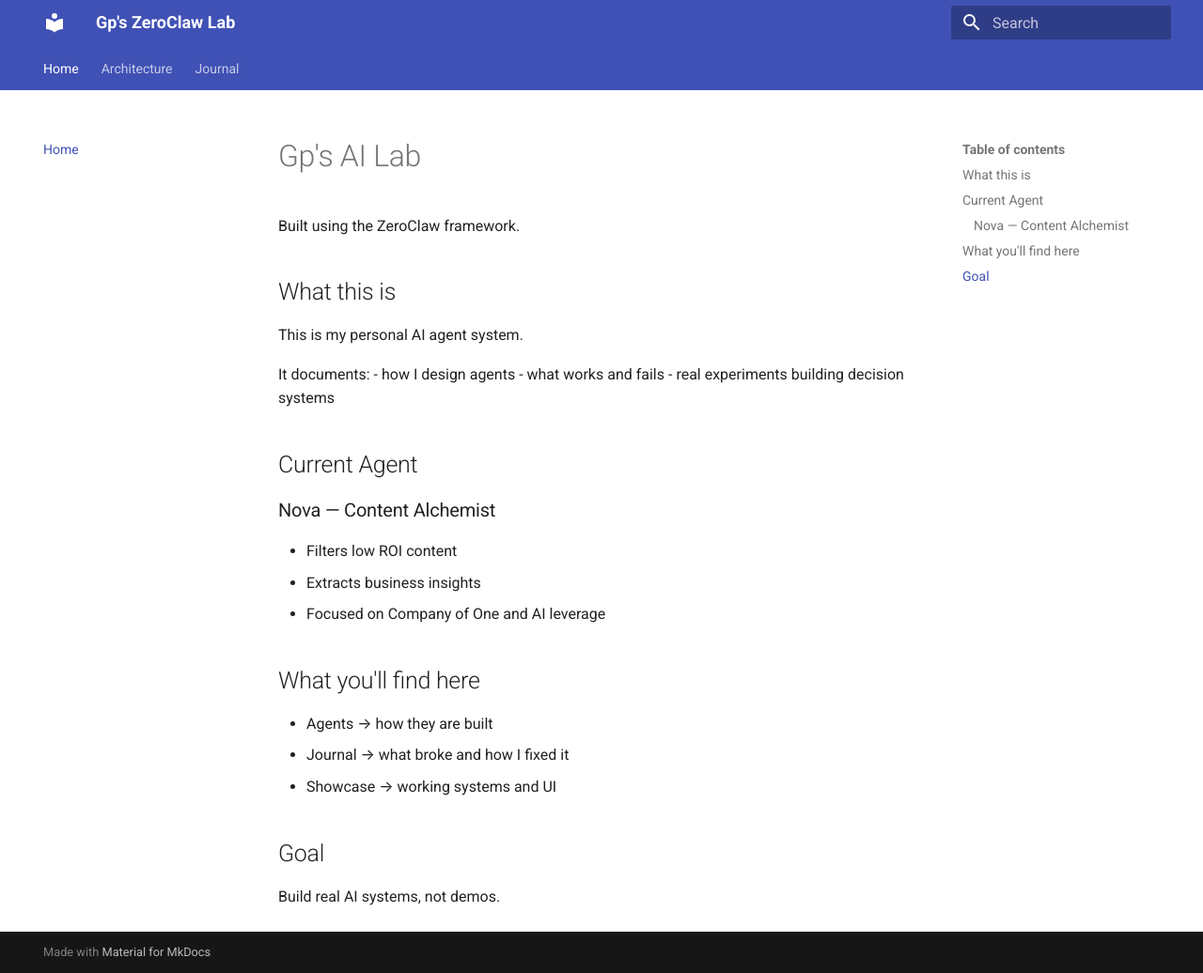
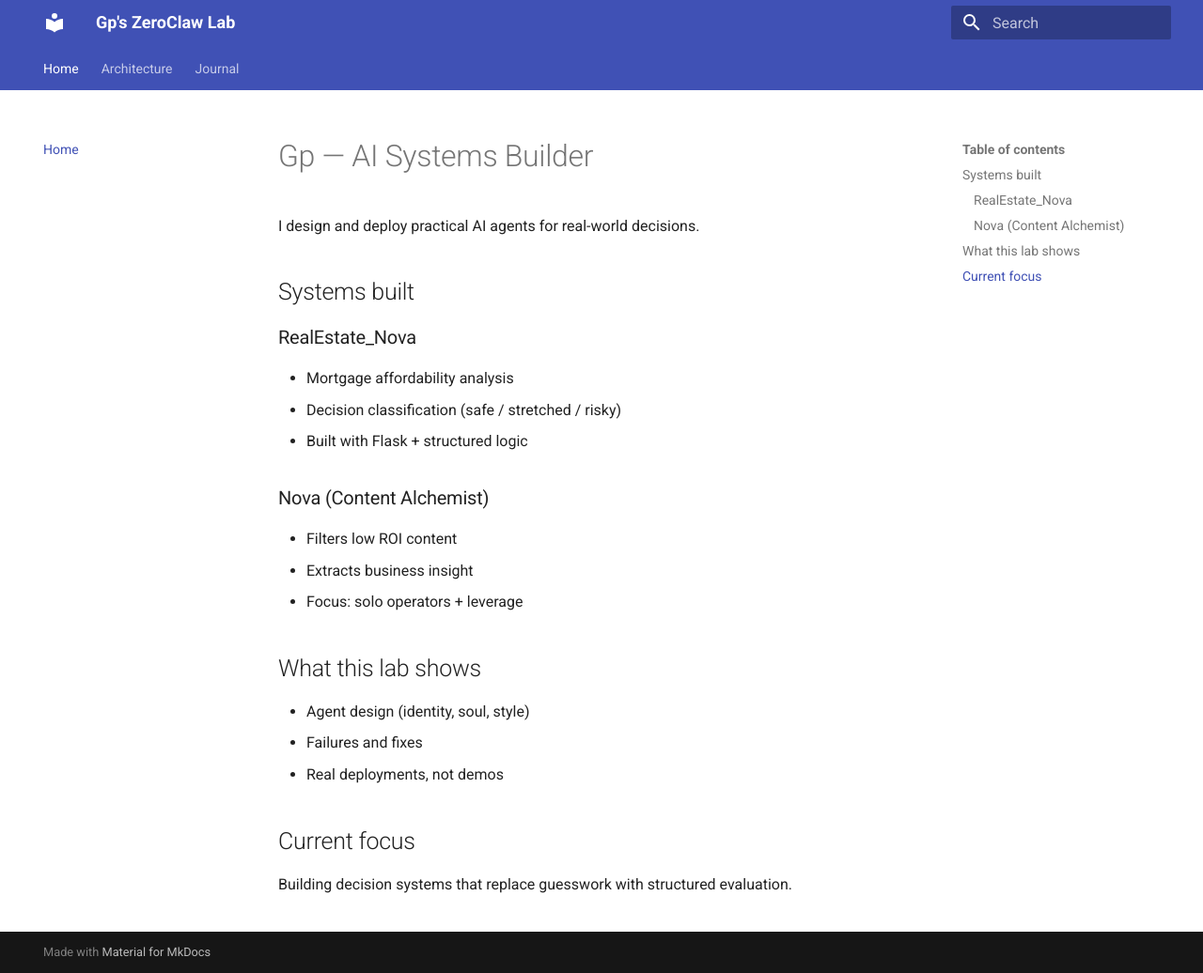
Before and after one commit to GIJIRPOX26/my-zeroclaw-agents, an MkDocs documentation site: the page built from docs/index.md, in a window 1280 px wide and 1036 px high. Shown: the whole window at 94% size. Built offline with MkDocs 1.6.1 and Material for MkDocs 9.7.7, drawn with Linux system fonts in a browser that asks for light colours.

Commit message:
Update index.md

```diff
--- a/docs/index.md
+++ b/docs/index.md
@@ -1,28 +1,26 @@
-# Gp's AI Lab
 
-Built using the ZeroClaw framework.
+# Gp — AI Systems Builder
 
-## What this is
-This is my personal AI agent system.
+I design and deploy practical AI agents for real-world decisions.
 
-It documents:
-- how I design agents
-- what works and fails
-- real experiments building decision systems
+## Systems built
 
-## Current Agent
+### RealEstate_Nova
+- Mortgage affordability analysis
+- Decision classification (safe / stretched / risky)
+- Built with Flask + structured logic
 
-### Nova — Content Alchemist
+### Nova (Content Alchemist)
 - Filters low ROI content
-- Extracts business insights
-- Focused on Company of One and AI leverage
+- Extracts business insight
+- Focus: solo operators + leverage
 
-## What you'll find here
+## What this lab shows
 
-- Agents → how they are built
-- Journal → what broke and how I fixed it
-- Showcase → working systems and UI
+- Agent design (identity, soul, style)
+- Failures and fixes
+- Real deployments, not demos
 
-## Goal
+## Current focus
 
-Build real AI systems, not demos.
+Building decision systems that replace guesswork with structured evaluation.
```
